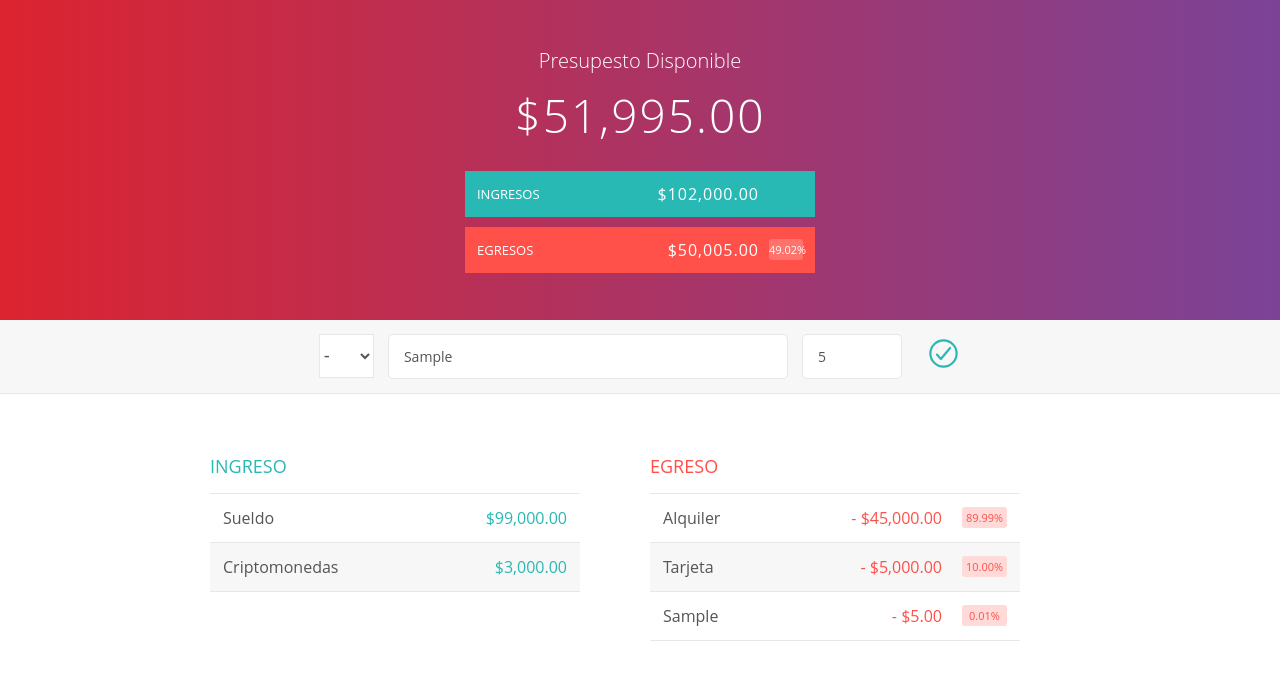
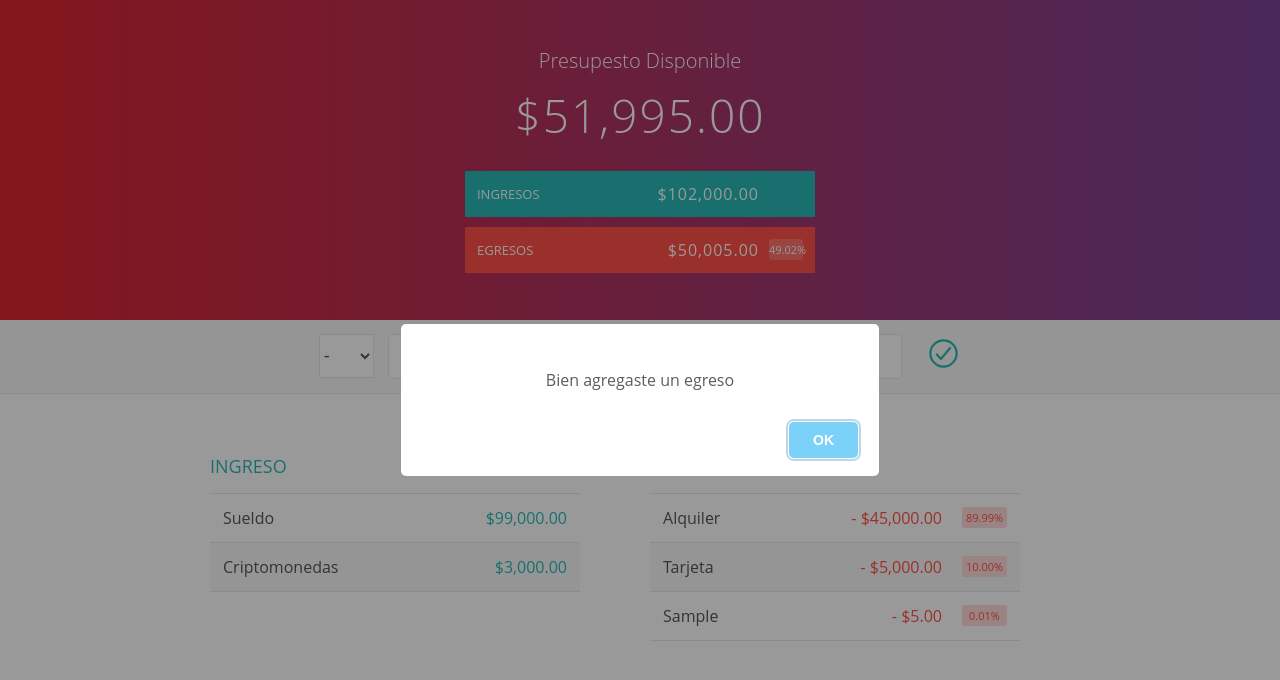
Before and after one commit to nikotaccetta/TP-JS-CODER, a plain HTML site: page index.html in a window 1280 px wide. Both pictures are taken after typing "Sample", "5" into the empty fields and a click on the button 943 px from the left and 357 px from the top of the page. Drawn offline with nearby package versions, Linux system fonts and the light colour scheme.

Commit message:
agrege libreria

```diff
--- a/css/estilos.css
+++ b/css/estilos.css
@@ -3,6 +3,8 @@
     padding: 0;
     box-sizing: border-box;
 }
+
+
 
 .limpiarEstilos::after {
     content: "";
@@ -32,9 +34,9 @@ body {
     padding-top: 150px;
     padding-bottom: 100px;
     color: #fff;
-    background: url(fondo.png), #7b4397;
-    background: url(fondo.png), -webkit-gradient(linear, right top, left top, from(#7b4397), to(#dc2430));
-    background: url(fondo.png), linear-gradient(to left, #7b4397, #dc2430)
+    background: #7b4397;
+    background: -webkit-gradient(linear, right top, left top, from(#7b4397), to(#dc2430));
+    background: linear-gradient(to left, #7b4397, #dc2430)
 }
 
 .presupuesto {
--- a/index.html
+++ b/index.html
@@ -119,5 +119,6 @@
     <script src='js/app.js'></script>
     <script type="module" src="https://unpkg.com/ionicons@5.5.2/dist/ionicons/ionicons.esm.js"></script>
     <script nomodule src="https://unpkg.com/ionicons@5.5.2/dist/ionicons/ionicons.js"></script>
+    <script src="https://unpkg.com/sweetalert/dist/sweetalert.min.js"></script>
 </body>
 </html>
--- a/js/app.js
+++ b/js/app.js
@@ -157,11 +157,14 @@ let agregarDato = ()=>{
             ingresos.push( new Ingreso(descripcion.value, +valor.value));
             cargarCabecero();
             cargarIngresos();
+            swal("Bien agregaste un ingreso");
         }
         else if(tipo.value === 'egreso'){
             egresos.push( new Egreso(descripcion.value, +valor.value));
             cargarCabecero();
             cargarEgresos();
+            swal("Bien agregaste un egreso");
         }
     }
+
 }
```
